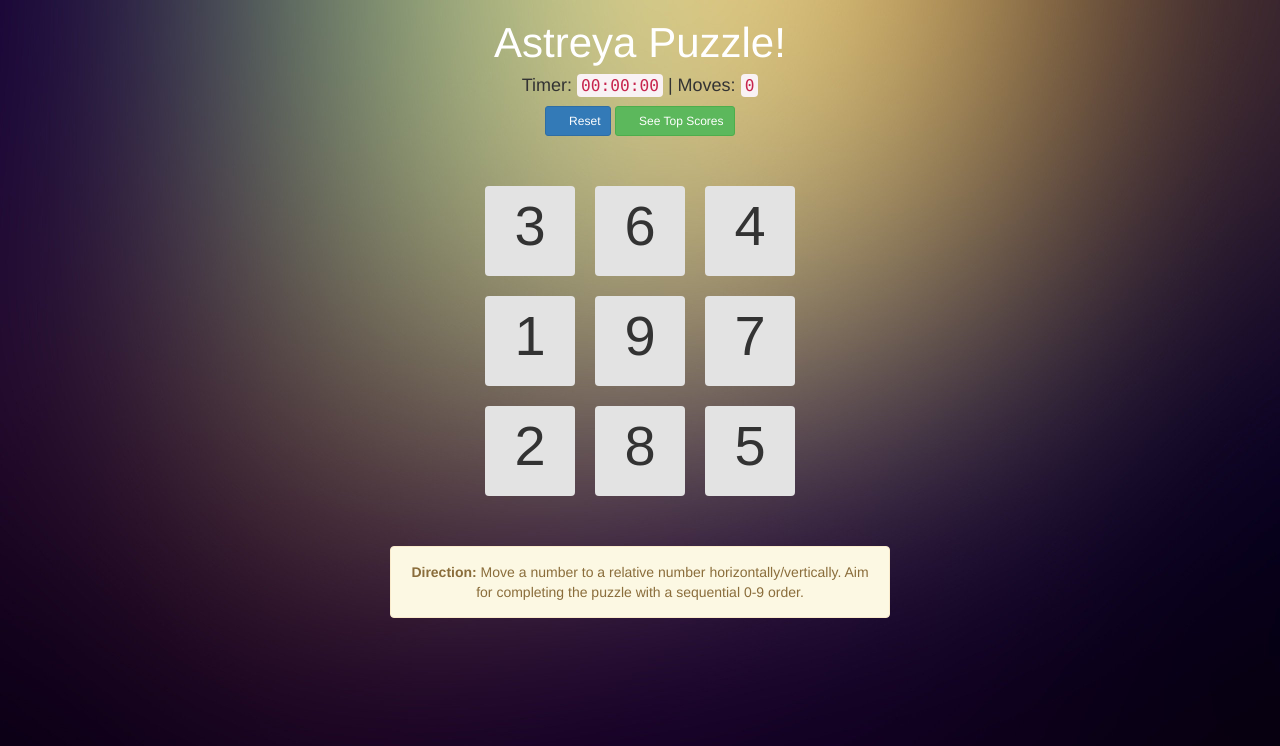
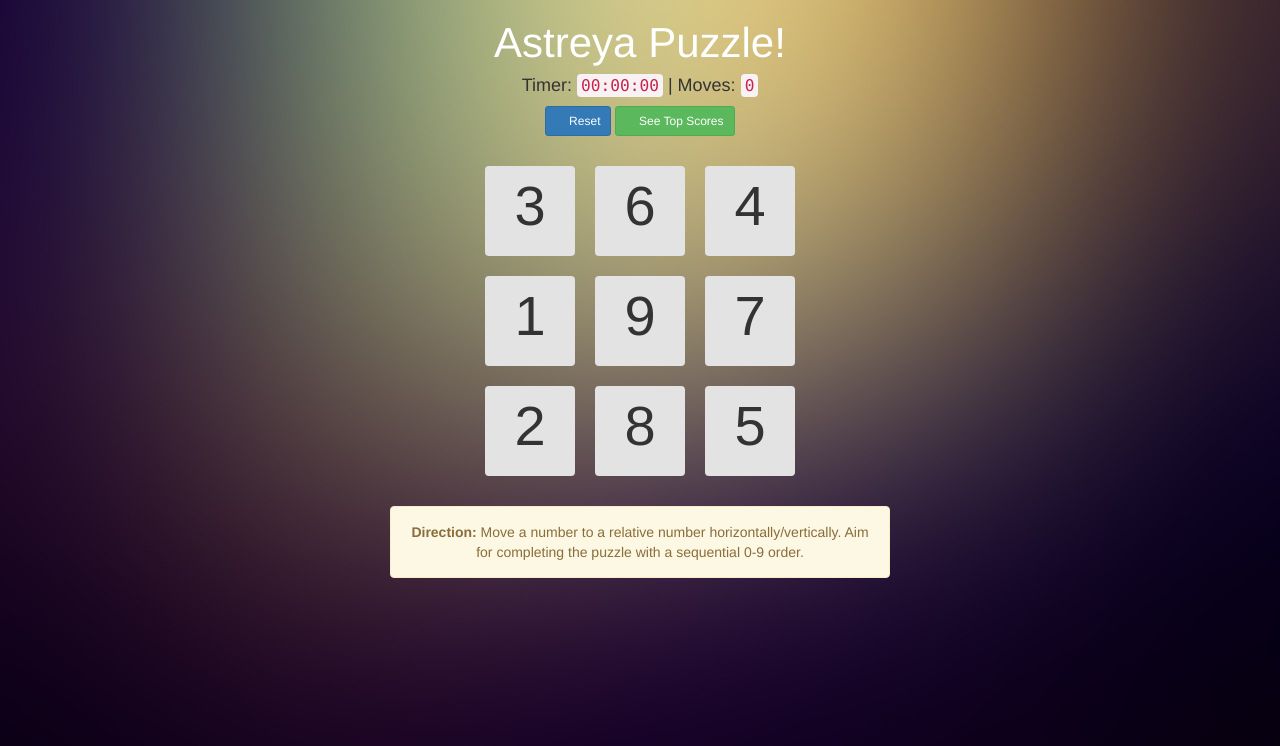
Before and after one commit to aldwyn/astreya-puzzle, a Django app: page / in a window 1280 px wide. Shown: the top 746 px of the page. Run offline with Django 3.2, Linux system fonts and the light colour scheme; some libraries are stand-ins or nearby versions; some web fonts are replaced.

Commit message:
Adjust puzzle margins

```diff
--- a/puzzle/static/puzzle/css/style.css
+++ b/puzzle/static/puzzle/css/style.css
@@ -26,7 +26,7 @@ main h1 {
 
 #puzzle {
     width: 340px;
-    margin: 40px auto;
+    margin: 20px auto;
 }
 
 .puzzle-num-container {
```
